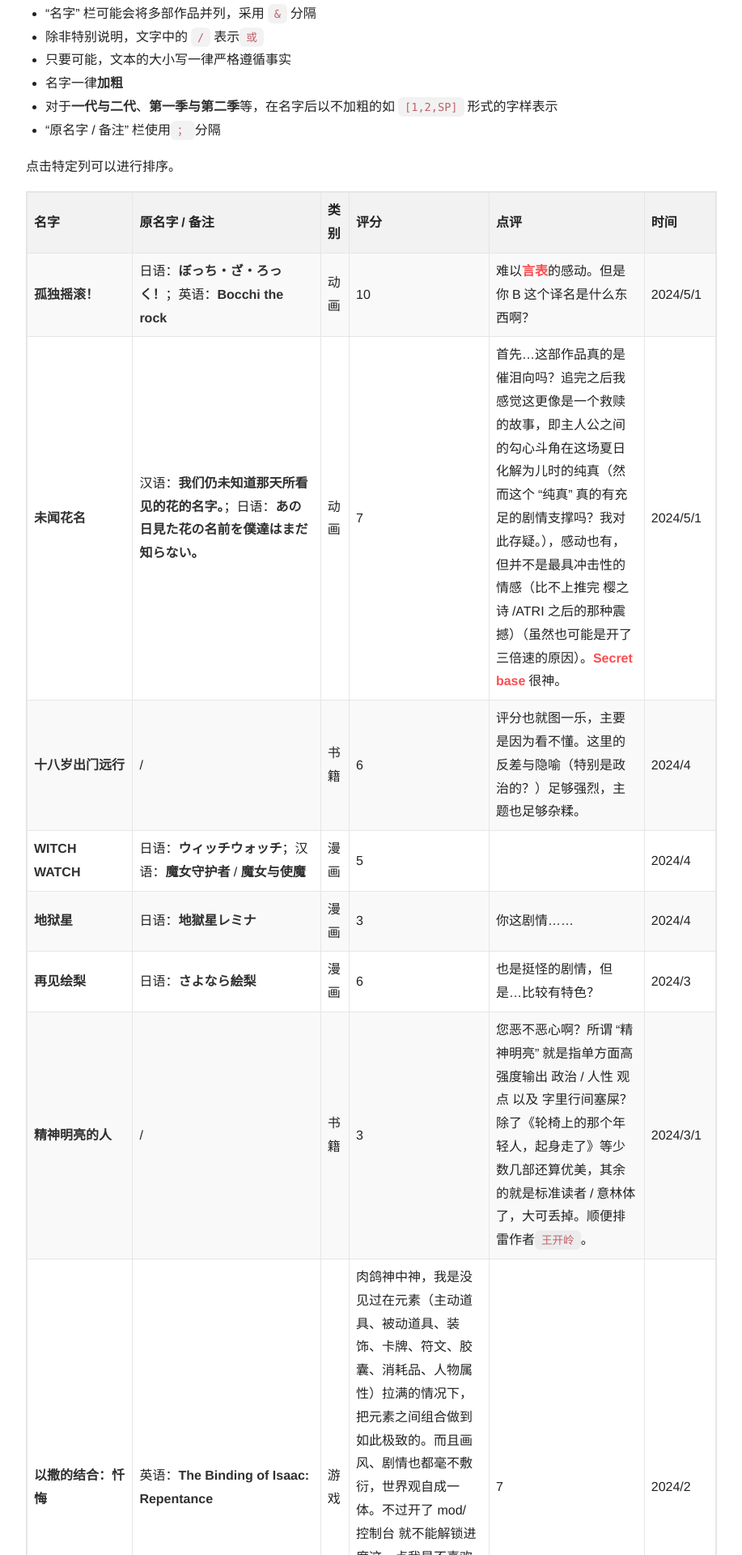
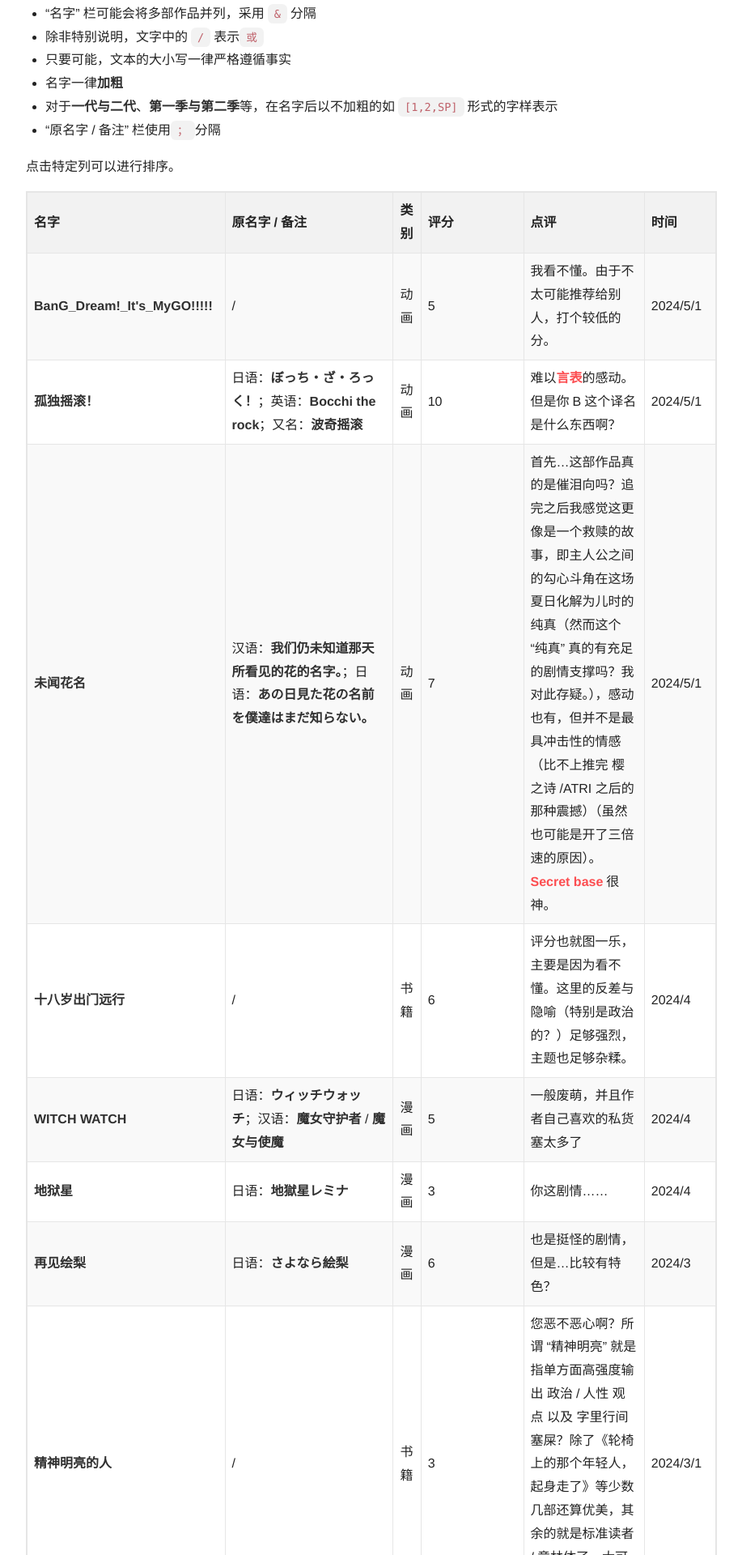
Before and after one commit to Young-Lord/Young-Lord.github.io, a Jekyll site: the page built from memories.md, in a window 1280 px wide. Shown: the part 548-2468 px from the top of the page at 81% size, without its empty margins (181-1098 px from the left). Built offline with Jekyll 4.4.1, drawn with Linux system fonts in a browser that asks for light colours; nearby versions of some CDN libraries; comment, search, counter and statistics services are not loaded; some of the changed text lies outside the part shown.

Commit message:
memo: MyGO!!!!!

```diff
--- a/memories.md
+++ b/memories.md
@@ -27,10 +27,11 @@ id: page-memories
 
 | 名字                                  | 原名字/备注                                                  | 类别      | 评分 | 点评                                   | 时间       |
 | ------------------------------------- | ------------------------------------------------------------ | --------- | ---- | -------------------------------------- | ---------- |
-| **孤独摇滚！** | 日语：**ぼっち・ざ・ろっく！**；英语：**Bocchi the rock** | 动画 | 10 | 难以[言表](https://www.bilibili.com/read/cv21231234/)的感动。但是你B这个译名是什么东西啊？ | 2024/5/1 |
+| **BanG_Dream!_It's_MyGO!!!!!** | / | 动画 | 5 | 我看不懂。由于不太可能推荐给别人，打个较低的分。 | 2024/5/1 |
+| **孤独摇滚！** | 日语：**ぼっち・ざ・ろっく！**；英语：**Bocchi the rock**；又名：**波奇摇滚** | 动画 | 10 | 难以[言表](https://www.bilibili.com/read/cv21231234/)的感动。但是你B这个译名是什么东西啊？ | 2024/5/1 |
 | **未闻花名** | 汉语：**我们仍未知道那天所看见的花的名字。**；日语：**あの日見た花の名前を僕達はまだ知らない。** | 动画 | 7 | 首先…这部作品真的是催泪向吗？追完之后我感觉这更像是一个救赎的故事，即主人公之间的勾心斗角在这场夏日化解为儿时的纯真（然而这个“纯真”真的有充足的剧情支撑吗？我对此存疑。），感动也有，但并不是最具冲击性的情感（比不上推完 樱之诗/ATRI 之后的那种震撼）（虽然也可能是开了三倍速的原因）。[Secret base](https://www.bilibili.com/video/BV1d54y137H7)很神。 | 2024/5/1 |
 | **十八岁出门远行** | / | 书籍 | 6 | 评分也就图一乐，主要是因为看不懂。这里的反差与隐喻（特别是政治的？）足够强烈，主题也足够杂糅。 | 2024/4 |
-| **WITCH WATCH** | 日语：**ウィッチウォッチ**；汉语：**魔女守护者** / **魔女与使魔** | 漫画 | 5 |  | 2024/4 |
+| **WITCH WATCH** | 日语：**ウィッチウォッチ**；汉语：**魔女守护者** / **魔女与使魔** | 漫画 | 5 | 一般废萌，并且作者自己喜欢的私货塞太多了 | 2024/4 |
 | **地狱星** | 日语：**地獄星レミナ** | 漫画 | 3 | 你这剧情…… | 2024/4 |
 | **再见绘梨** | 日语：**さよなら絵梨** | 漫画 | 6 | 也是挺怪的剧情，但是…比较有特色？ | 2024/3 |
 | **精神明亮的人** | / | 书籍 | 3 | 您恶不恶心啊？所谓“精神明亮”就是指单方面高强度输出 政治/人性 观点 以及 字里行间塞屎？除了《轮椅上的那个年轻人，起身走了》等少数几部还算优美，其余的就是标准读者/意林体了，大可丢掉。顺便排雷作者`王开岭`。 | 2024/3/1 |
@@ -40,7 +41,7 @@ id: page-memories
 | **数学之美** | / | 书籍 | 8 |  | 2023/12 |
 | **奇异人生** | 英文：**Life is Strange** | 游戏 | 7 | 有一天突然想起来很久很久以前（差不多5年）有这么个题材————倒转时间解密，于是想看看他们能做出些啥。总的来说，还可以做得更好。<br />先谈谈优点吧。<br />游戏机制设定还不错，剧情整体来说还可以，伏笔/铺垫做得很好，[Karma](https://en.wikipedia.org/wiki/Karma)系统（简单理解为因果报应）基本可以说是我目前见过最好的了。<br />但不足也很明显：<br />log/回溯系统很一般，不如任何gal甚至是AIC，想看上句对话都做不到。<br />上下楼/进出门甚至有很长的加载动画，我知道他是十年前的但也很毁体验。<br />地图边界/场景互动时 都有不能操作的过场动画，打断互动（<del>椅子可以坐</del>）<br />部分任务设计非常糟糕（比如，让主角找瓶子）<br />选章节的菜单给我的感觉是“电影”而非“代入”（虽然确实是“互动电影”就是了）<br />剧情的“跳过”很多时候形同虚设，也没有快进一类的功能。<br />接下来是**剧情**的吐槽：<br />女二歌露儿的形象塑造**相当糟糕**————过往的羁绊交代不清楚不说，甚至有明知女主能力还要女主反复回溯劝她的离奇剧情，以至于我全程几乎没有什么共情。还有结局————经典二选一，但由于上句所述，我毫不犹豫选了\*\*，毕竟另外一个属实有点……<br />还有一点就是运营天天zzzq的事。虽然我也没那么极端，但你非要把“Made in Taiwan”和LGBTQIA和藏独旗帜和某国政治骑脸输出，那我能怎么办啊。 | 2023/9 |
 | **樱之刻** | 全名：**樱之刻 －在樱花之森下漫步 -**；日语：**サクラノ刻 -櫻の森の下を歩む-** | 游戏 | 5 | [无聊的艺术家 - Plum's Blog](https://plumz.me/archives/13604/)；<br />顺带一提这部几乎是 GPT-4 汉化，非常强。我也[丢了几个PR](https://github.com/kono-dada/Sakuranotoki-Chinese/commits?author=Young-Lord)过去改一些瑕疵。 | 2023/8 |
-| **魔女的夜宴** | 日语：**サノバウィッチ**；英语：**Sabbat of the Witch**；英语：**Sanoba Witch**；简称：**魔宴** | 游戏 | 7 |  | 2023/8 |
+| **魔女的夜宴** | 日语：**サノバウィッチ**；英语：**Sabbat of the Witch**；英语：**Sanoba Witch**；简称：**魔宴** | 游戏 | 7 | 大概是推的第一部柚子社的东西。这个设定比较有趣，剧情展开也还可以，鉴定为中等偏上 | 2023/8 |
 | **樱之诗** | 全名：**樱之诗 －在樱花之森上飞舞－**；日语：**サクラノ詩－櫻の森の上を舞う－**；罗马字：**Sakura no Uta －Sakurano mori no ue wo mau－** | 游戏/漫画 | 9 | 给我后劲最大的一部gal。<br />总的来说，可以评上9分甚至9.9分，但达不到封神的水准————翻译、日常问题太突出了。<br />剧情在一众gal中毫无疑问属于巅峰，语言、用典等也相比精神前作（指素晴日）好多了。这里就列一些缺点：<br />禀等部分人物形象略显单薄，背景和结局交代不清，尤其是禀的结局让我很…不满意？<br />选项内容/影响过于模糊，以至于我一开始甚至没意识到选项还对剧情有影响<br />日常写的又臭又长，还乱塞H内容；禀线又把R18搞成跟个日常一样。<br />翻译上，关于部分选项/重要剧情翻译不准确的此前已被提过了，而且我也不认为这会有多大影响；让我最厌恶的其实是大段对话里突然冒出一个“艹”，相当毁气氛。不过，总的来说这个翻译还是有很多神中神的地方，比如多处诗句/文字游戏（我知道没翻准，但我确实很喜欢）能把意境/典故很好翻译出来；再加上只是个人翻译，可以说相当优秀了。 | 2023/8 |
 | **蘑菇的拟态日常** | 日语：**シメジ シミュレーション** | 漫画 | 7 | 引用[某篇鉴赏](https://www.bilibili.com/video/BV1sm4y177cu)里的话：逐渐崩坏的末世氛围。（虽然看不懂就是了） | 2023/7 |
 | **Alice In Cradle** | 汉语：**摇篮里的爱丽丝**；缩写：**AIC** | 游戏 | 8 | 人物很可爱。很符合我对二次元魔法战斗游戏的幻想，就是能不能把R18部分去掉？ | 2023/7 |
```
